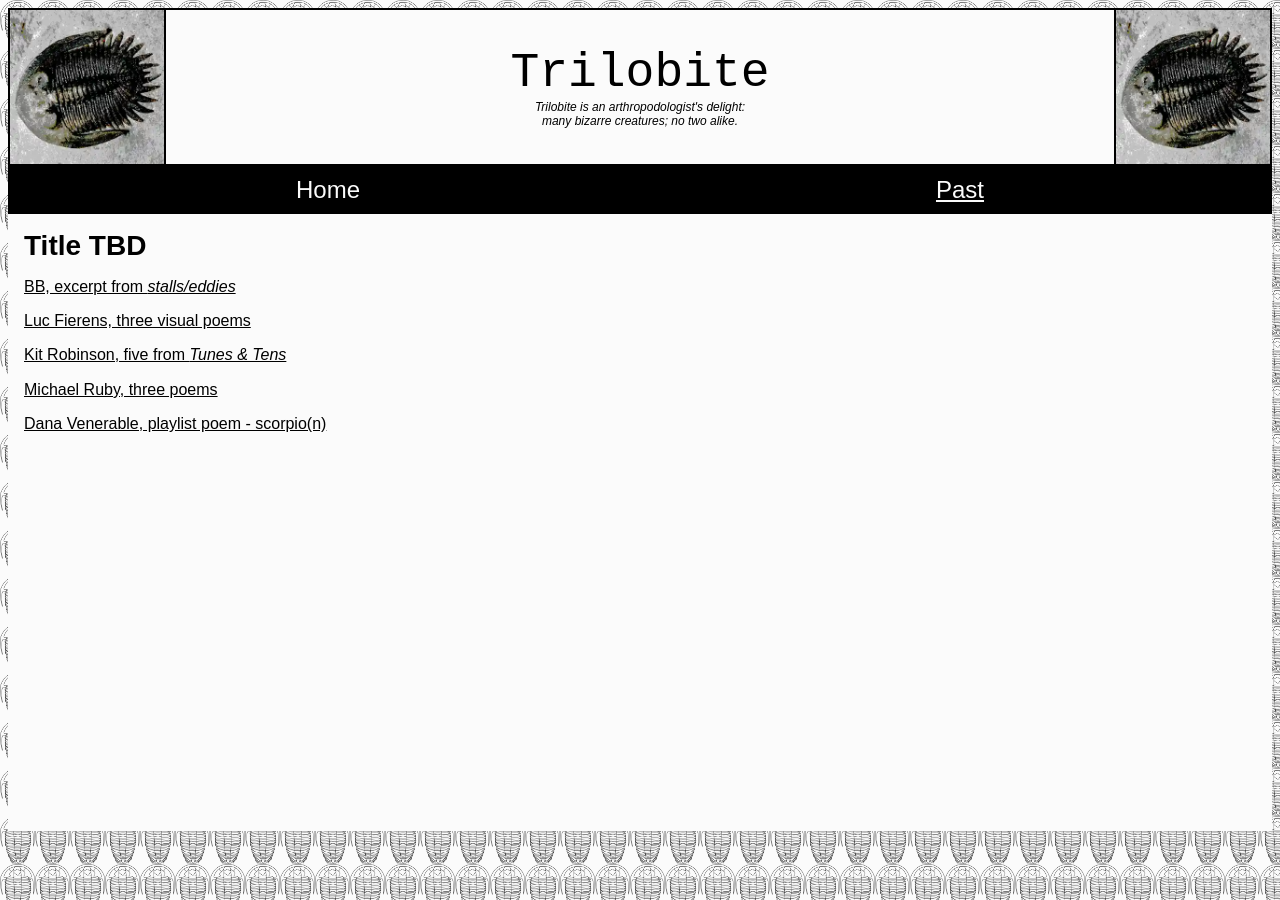
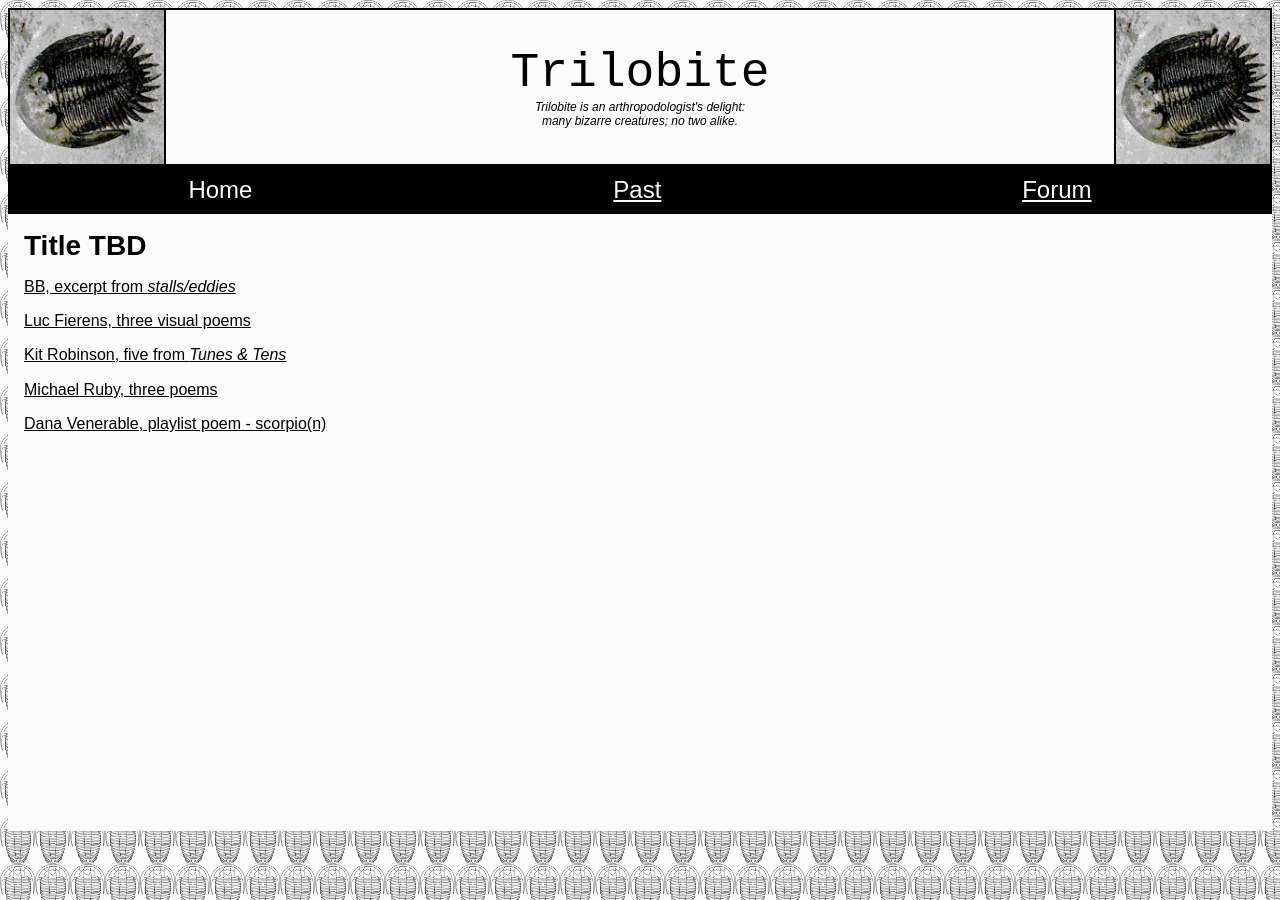
Before and after one commit to trilobite-poetry/trilobite-poetry.github.io, a Jekyll site: the page built from index.md, in a window 1280 px wide. Built offline with Jekyll 4.4.1, drawn with Linux system fonts in a browser that asks for light colours.

Commit message:
Add link to forum!

```diff
--- a/_data/navigation.yml
+++ b/_data/navigation.yml
@@ -2,3 +2,5 @@
   link: /
 - name: Past
   link: /past.html
+- name: Forum
+  link: 'https://forum.trilobite.bond'
```
